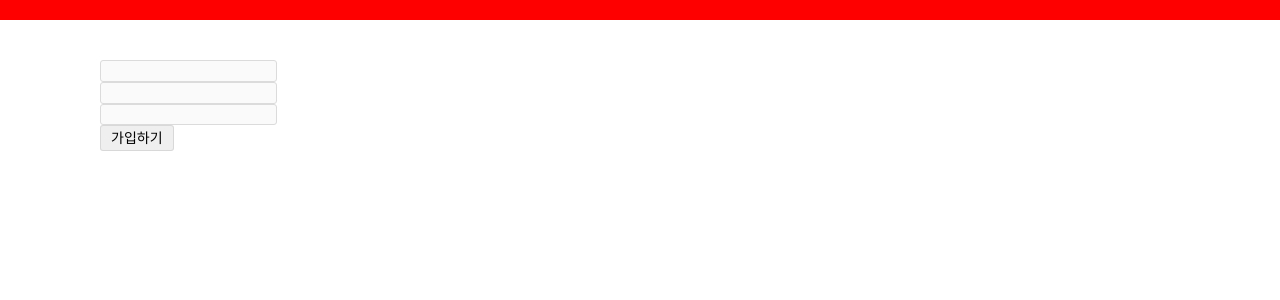
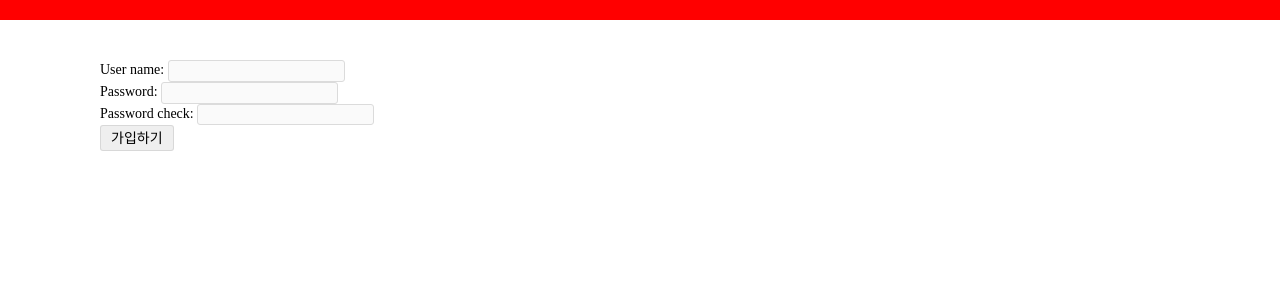
Before and after one commit to Dfog202/django-make-instagram, a Django app: page /member/signup/ in a window 1280 px wide. Shown: the part 119-419 px from the top of the page. Run offline with Django 3.2, Linux system fonts and the light colour scheme.

Commit message:
signup view 로직구현

```diff
--- a/django_app/member/views.py
+++ b/django_app/member/views.py
@@ -1,6 +1,12 @@
-from django.contrib.auth import authenticate, login as django_login, logout as django_logout
+from django.contrib.auth import \
+    authenticate, \
+    login as django_login, \
+    logout as django_logout, \
+    get_user_model
 from django.http import HttpResponse
 from django.shortcuts import render, redirect
+
+User = get_user_model()
 
 
 def login(request):
@@ -44,6 +50,7 @@
     django_logout(request)
     return redirect('post:post_list')
 
+
 def signup(request):
     # member/signup.html을 이용
     # username, password1, password2를 받아 회원가입
@@ -55,14 +62,15 @@
         username = request.POST['username']
         password1 = request.POST['password1']
         password2 = request.POST['password2']
-
-        user = authenticate(
-            request,
+        if User.objects.filter(username=username).exists():
+            return HttpResponse('Username is already exist')
+        elif password1 != password2:
+            return HttpResponse('Password and Password check are not equal')
+        user = User.objects.create_user(
             username=username,
-            password1=password1,
-            password2=password2,
+            password=password1
         )
-        if user is not None:
-            pass
+        django_login(request, user)
+        return redirect('post:post_list')
     else:
         return render(request, 'member/signup.html')
--- a/django_app/templates/common/base.html
+++ b/django_app/templates/common/base.html
@@ -19,7 +19,7 @@
 		<header class="top-header">
 			<nav>
 				<div class="nav-left nav-item">
-					<a href="#">
+					<a href="{% url 'post:post_list' %}">
 						<img src="{% static 'images/logo.png' %}" alt="">
 					</a>
 				</div>
--- a/django_app/templates/member/signup.html
+++ b/django_app/templates/member/signup.html
@@ -6,15 +6,15 @@
     <form action="" method="post">
         {% csrf_token %}
         <div>
-            <label for="id-username"></label>
+            <label for="id-username">User name: </label>
             <input id='id-username' type="text" name="username">
         </div>
         <div>
-            <label for="id-password1"></label>
+            <label for="id-password1">Password: </label>
             <input id='id-password1' type="password" name="password1">
         </div>
         <div>
-            <label for="id-password2"></label>
+            <label for="id-password2">Password check: </label>
             <input id='id-password2' type="password" name="password2">
         </div>
 
```
